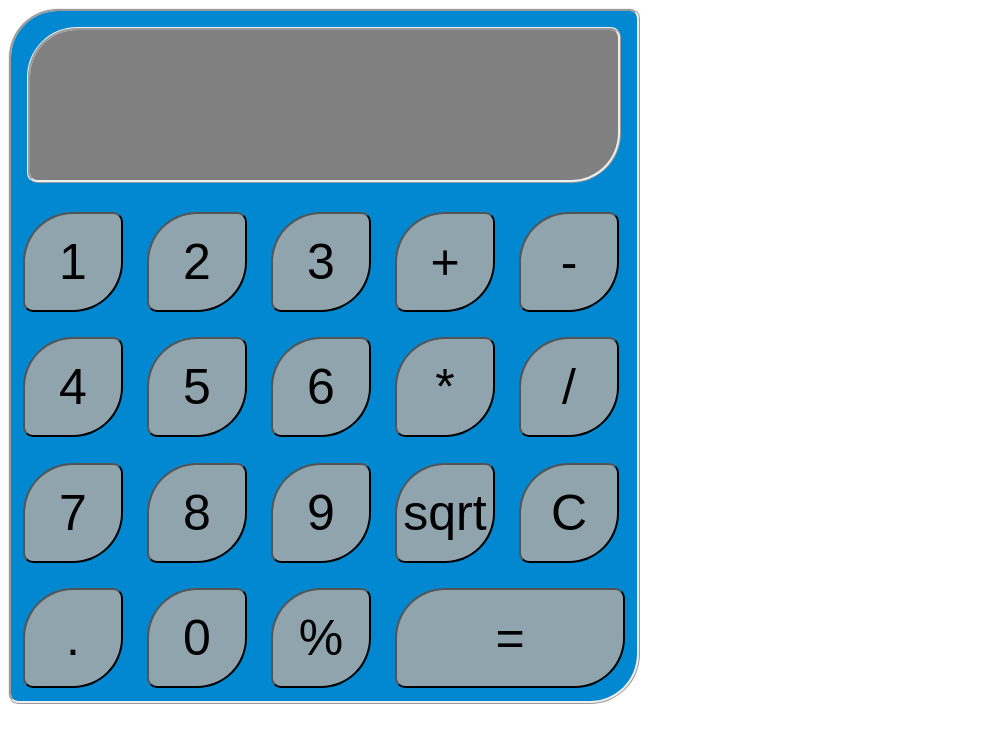
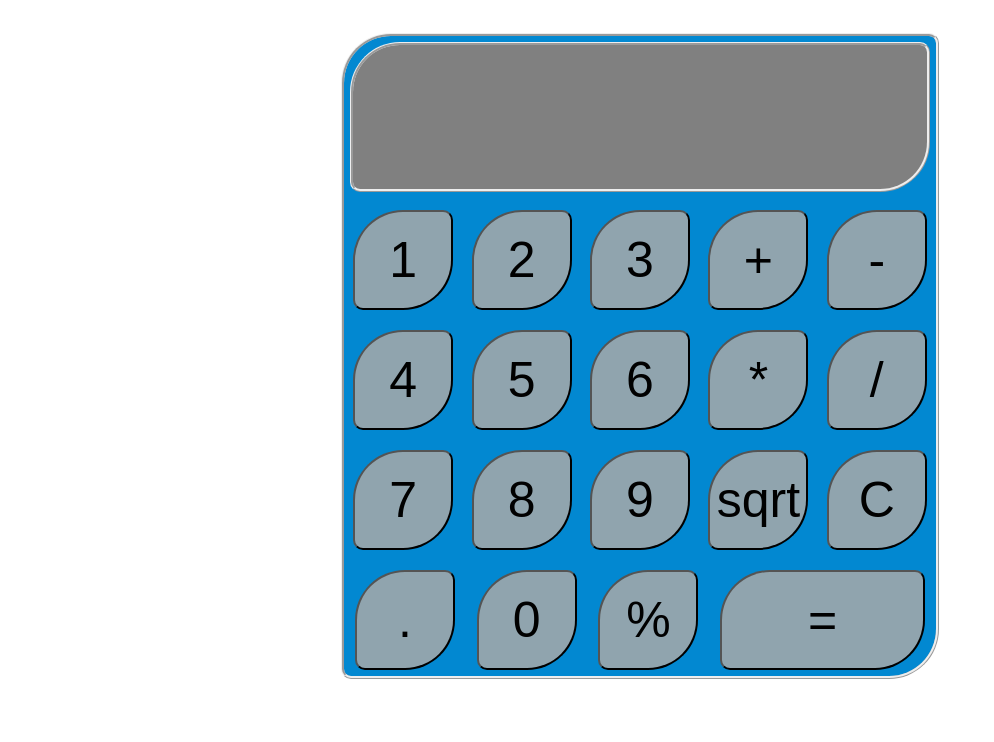
Before and after one commit to ayushexploring/calculator, a plain HTML site: page index.html in a window 1280 px wide. Shown: the whole page, without its empty margins (0-994 px from the left). Drawn offline with Linux system fonts and the light colour scheme.

Commit message:
modification

```diff
--- a/index.html
+++ b/index.html
@@ -6,28 +6,35 @@
 	<link rel="shortcut icon" href="favicon.png">
 </head>
 <body>
-	<div id="calc-body">
-		<div id="display"></div>
-		<div><button id="one"> 1 </button></div>
-		<div><button id="two"> 2 </button></div>
-		<div><button id="three"> 3 </button></div>
-		<div><button id="add"> + </button></div>
-		<div><button id="subtract"> - </button></div>
-		<div><button id="four"> 4 </button></div>
-		<div><button id="five"> 5 </button></div>
-		<div><button id="six"> 6 </button></div>
-		<div><button id="multiply"> * </button></div>
-		<div><button id="divide"> / </button></div>
-		<div><button id="seven"> 7 </button></div>
-		<div><button id="eight"> 8 </button></div>
-		<div><button id="nine"> 9 </button></div>
-		<div><button id="sqrt"> sqrt </button></div>
-		<div><button id="clear"> C </button></div>
-		<div><button id="decimal"> . </button></div>
-		<div><button id="zero"> 0 </button></div>
-		<div><button id="percent"> % </button></div>
-		<div><button id="equals"> = </button></div>
+	<div id="parent">
+		<div id="container-one">
+			<div class="header">
+				<div id="display">
+				</div>
+			</div>
+			<div class="body">
+				<div><button id="one" class="buttons"> 1 </button></div>
+				<div><button id="two" class="buttons"> 2 </button></div>
+				<div><button id="three" class="buttons"> 3 </button></div>
+				<div><button id="add" class="buttons"> + </button></div>
+				<div><button id="subtract" class="buttons"> - </button></div>
+				<div><button id="four" class="buttons"> 4 </button></div>
+				<div><button id="five" class="buttons"> 5 </button></div>
+				<div><button id="six" class="buttons"> 6 </button></div>
+				<div><button id="multiply" class="buttons"> * </button></div>
+				<div><button id="divide" class="buttons"> / </button></div>
+				<div><button id="seven" class="buttons"> 7 </button></div>
+				<div><button id="eight" class="buttons"> 8 </button></div>
+				<div><button id="nine" class="buttons"> 9 </button></div>
+				<div><button id="sqrt" class="buttons"> sqrt </button></div>
+				<div><button id="clear" class="buttons"> C </button></div>
+				<div><button id="decimal" class="buttons"> . </button></div>
+				<div><button id="zero" class="buttons"> 0 </button></div>
+				<div><button id="percent" class="buttons"> % </button></div>
+				<div><button id="equals" class="buttons"> = </button></div>
+			</div>
+		</div>
 	</div>
-	<script type="text/javascript" src="script.js"></script>
 </body>
+<script type="text/javascript" src="script.js"></script>
 </html>
--- a/script.js
+++ b/script.js
@@ -1,4 +1,3 @@
-console.log('script loaded');
 function calculate(string){
 	document.querySelector("#display").innerHTML = eval(string);
 }
--- a/style.css
+++ b/style.css
@@ -1,220 +1,52 @@
-#calc-body{
-	height: 690px;
-	width: 626px;
-	display: flex;
-	flex-wrap: wrap;
-	text-align: center;
-	line-height: 108px;
-	background-color: 0288D1;
-	border-radius: 50px;
+html{
+    margin: 0;
+}
+#parent{
+    text-align: center;
+}
+#container-one{
+    height: 40em;
+    width: 37em;
+    margin: 2% auto 2% auto;
+    display: inline-block;
+    background-color: #0288D1;
+    border-radius: 50px;
     border-bottom-left-radius: 10px;
     border-top-right-radius: 10px;
     border: ridge;
 }
-@font-face{
-    font-family:'digital-clock-font';
-    src: url('digital-7/digital-7.ttf');
+.header{
+    width: 100%;
+    height: 25%;
 }
 #display{
-	height: 150px;
-	width: 600px;
-	background-color: grey;
-	font-size: 60px;
-	margin: 16px;
+    width: 97%;
+    height: 90%;
+    margin: 1%;
+    font-size: 60px;
+    background-color: grey;
     border: ridge;
-	border-radius: inherit;
-    border-bottom-left-radius: 10px;
-    border-top-right-radius: 10px;
-    font-family:'digital-clock-font';
-
-}
-#one{
-	height: 100px;
-    width: 100px;
-    background-color: 90A4AE;
-    font-size: 50px;
-    margin: 12px;
     border-radius: 50px;
     border-bottom-left-radius: 10px;
     border-top-right-radius: 10px;
 }
-#two{
-	height: 100px;
+.body{
+    width: 100%;
+    height: 75%;
+    display: flex;
+    flex-wrap: wrap;
+    justify-content: space-around;
+}
+.buttons{
+    height: 100px;
     width: 100px;
-    background-color: 90A4AE;
+    background-color: #90A4AE;
     font-size: 50px;
-    margin: 12px;
-    border-radius: 50px;
-    border-bottom-left-radius: 10px;
-    border-top-right-radius: 10px;
-}
-#three{
-	height: 100px;
-    width: 100px;
-    background-color: 90A4AE;
-    font-size: 50px;
-    margin: 12px;
-    border-radius: 50px;
-    border-bottom-left-radius: 10px;
-    border-top-right-radius: 10px;
-}
-#four{
-	height: 100px;
-    width: 100px;
-    background-color: 90A4AE;
-    font-size: 50px;
-    margin: 12px;
-    border-radius: 50px;
-    border-bottom-left-radius: 10px;
-    border-top-right-radius: 10px;
-}
-#five{
-	height: 100px;
-    width: 100px;
-    background-color: 90A4AE;
-    font-size: 50px;
-    margin: 12px;
-    border-radius: 50px;
-    border-bottom-left-radius: 10px;
-    border-top-right-radius: 10px;
-}
-#six{
-	height: 100px;
-    width: 100px;
-    background-color: 90A4AE;
-    font-size: 50px;
-    margin: 12px;
-    border-radius: 50px;
-    border-bottom-left-radius: 10px;
-    border-top-right-radius: 10px;
-}
-#seven{
-	height: 100px;
-    width: 100px;
-    background-color: 90A4AE;
-    font-size: 50px;
-    margin: 12px;
-    border-radius: 50px;
-    border-bottom-left-radius: 10px;
-    border-top-right-radius: 10px;
-}
-#eight{
-	height: 100px;
-    width: 100px;
-    background-color: 90A4AE;
-    font-size: 50px;
-    margin: 12px;
-    border-radius: 50px;
-    border-bottom-left-radius: 10px;
-    border-top-right-radius: 10px;
-}
-#nine{
-	height: 100px;
-    width: 100px;
-    background-color: 90A4AE;
-    font-size: 50px;
-    margin: 12px;
-    border-radius: 50px;
-    border-bottom-left-radius: 10px;
-    border-top-right-radius: 10px;
-}
-#zero{
-	height: 100px;
-    width: 100px;
-    background-color: 90A4AE;
-    font-size: 50px;
-    margin: 12px;
-    border-radius: 50px;
-    border-bottom-left-radius: 10px;
-    border-top-right-radius: 10px;
-}
-#add{
-	height: 100px;
-    width: 100px;
-    background-color: 90A4AE;
-    font-size: 50px;
-    margin: 12px;
-    border-radius: 50px;
-    border-bottom-left-radius: 10px;
-    border-top-right-radius: 10px;
-}
-#subtract{
-	height: 100px;
-    width: 100px;
-    background-color: 90A4AE;
-    font-size: 50px;
-    margin: 12px;
-    border-radius: 50px;
-    border-bottom-left-radius: 10px;
-    border-top-right-radius: 10px;
-}
-#multiply{
-	height: 100px;
-    width: 100px;
-    background-color: 90A4AE;
-    font-size: 50px;
-    margin: 12px;
-    border-radius: 50px;
-    border-bottom-left-radius: 10px;
-    border-top-right-radius: 10px;
-}
-#divide{
-	height: 100px;
-    width: 100px;
-    background-color: 90A4AE;
-    font-size: 50px;
-    margin: 12px;
+    margin: 0.15em;
     border-radius: 50px;
     border-bottom-left-radius: 10px;
     border-top-right-radius: 10px;
 }
 #equals{
-	height: 100px;
-    width: 230px;
-    background-color: 90A4AE;
-    font-size: 50px;
-    margin: 12px;
-    border-radius: 50px;
-    border-bottom-left-radius: 10px;
-    border-top-right-radius: 10px;
+    width: 205px;
 }
-#decimal{
-	height: 100px;
-    width: 100px;
-    background-color: 90A4AE;
-    font-size: 50px;
-    margin: 12px;
-    border-radius: 50px;
-    border-bottom-left-radius: 10px;
-    border-top-right-radius: 10px;
-}
-#percent{
-	height: 100px;
-    width: 100px;
-    background-color: 90A4AE;
-    font-size: 50px;
-    margin: 12px;
-    border-radius: 50px;
-    border-bottom-left-radius: 10px;
-    border-top-right-radius: 10px;
-}
-#clear{
-	height: 100px;
-    width: 100px;
-    background-color: 90A4AE;
-    font-size: 50px;
-    margin: 12px;
-    border-radius: 50px;
-    border-bottom-left-radius: 10px;
-    border-top-right-radius: 10px;
-}
-#sqrt{
-	height: 100px;
-    width: 100px;
-    background-color: 90A4AE;
-    font-size: 50px;
-    margin: 12px;
-    border-radius: 50px;
-    border-bottom-left-radius: 10px;
-    border-top-right-radius: 10px;
-}
```
